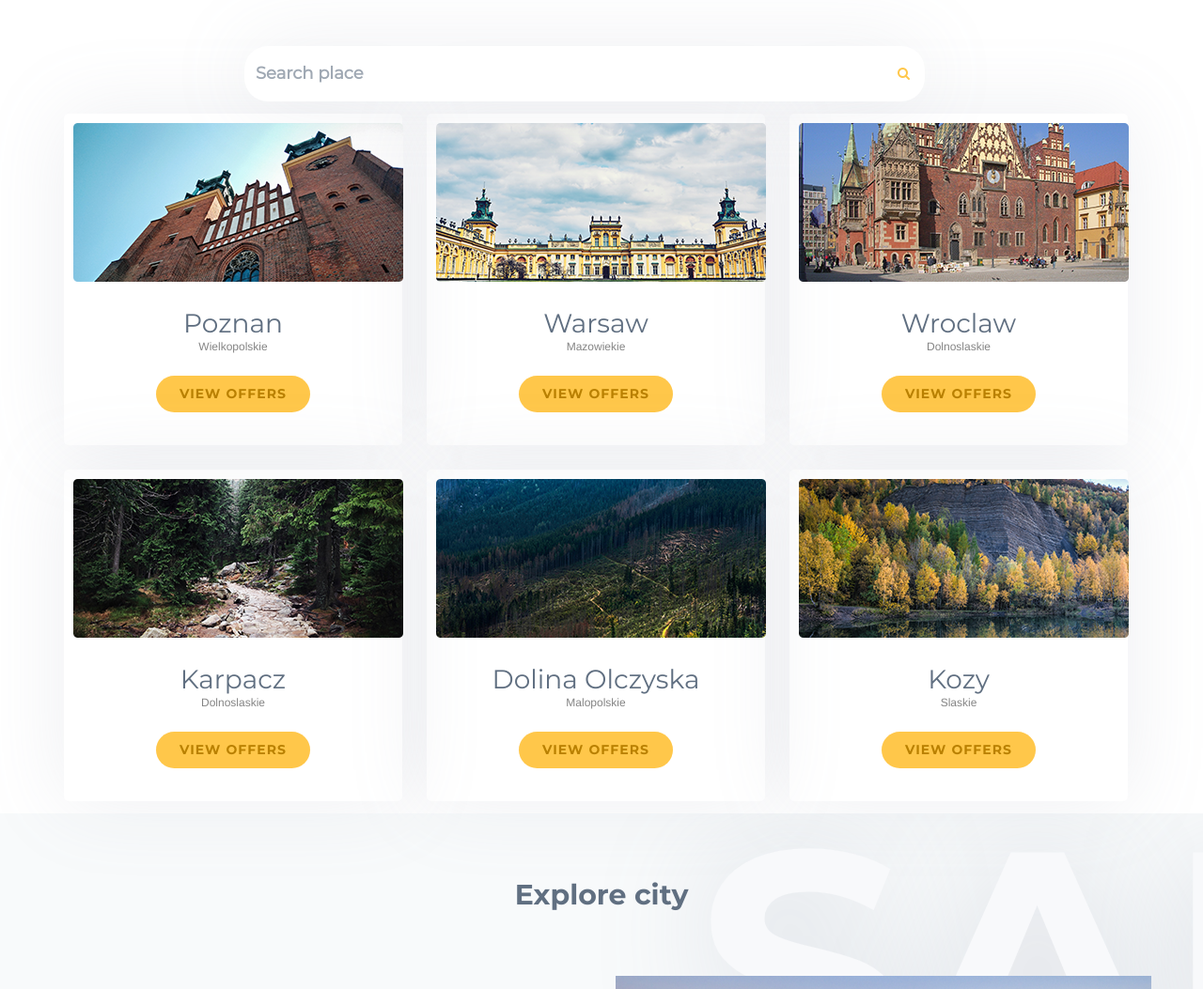
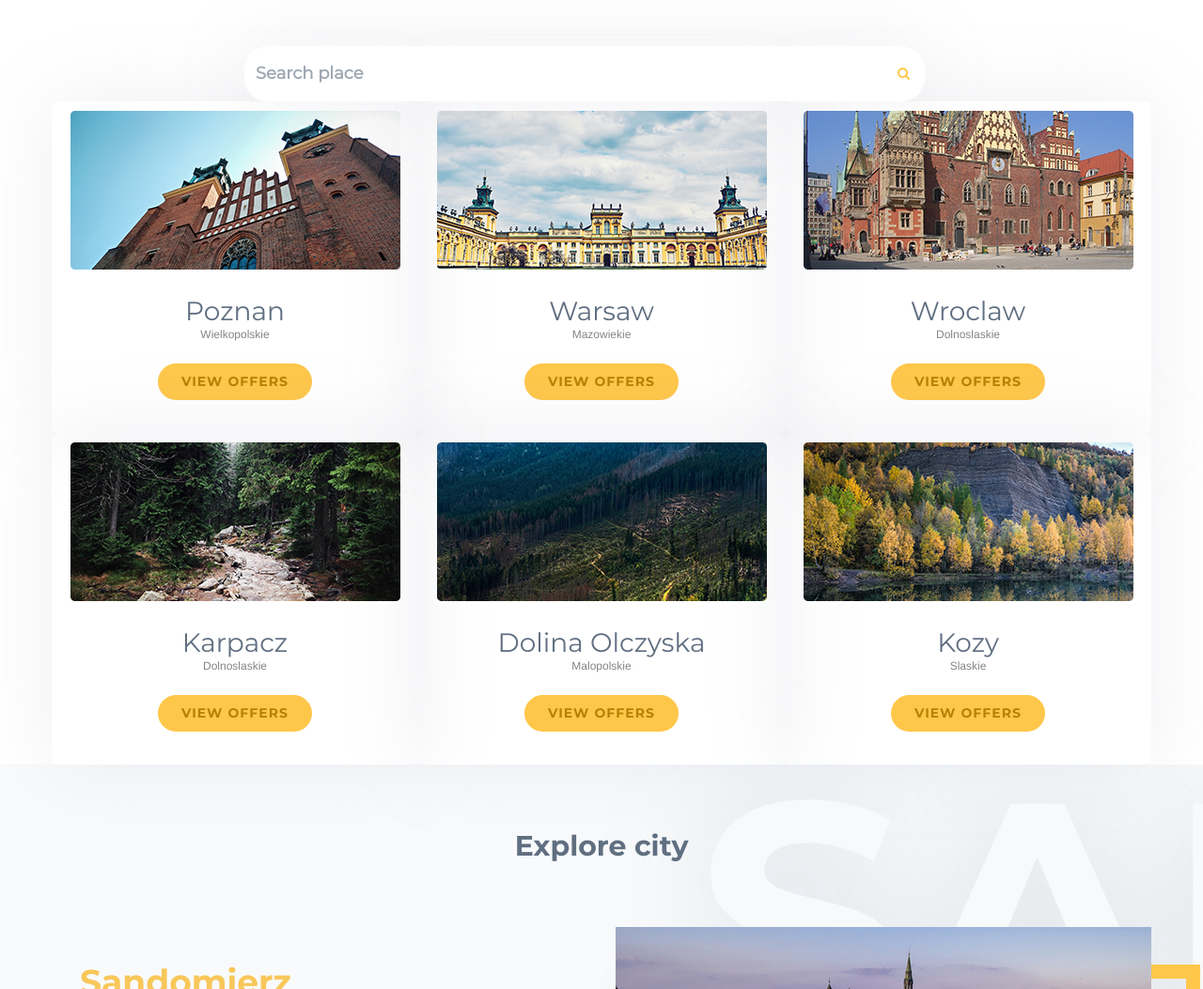
Before and after one commit to V-rina/Polind_test, a plain HTML site: page index.html in a window 1280 px wide. Shown: the part 1036-2089 px from the top of the page at 94% size. Drawn offline with nearby package versions, Linux system fonts and the light colour scheme.

Commit message:
changes size of search blocks

```diff
--- a/index.html
+++ b/index.html
@@ -43,37 +43,37 @@
              </span>
         </form>
 		<div id="cities" class="row" >
-			<div class="col-sm-5 col-lg-4">
+			<div class="col-sm-12 col-lg-4">
 				<img src="images/Poznan.png" alt="Poznan">
 				<p class="city_title">Poznan</p>
 				<p>Wielkopolskie</p>
 				<button class="yellow_button">VIEW OFFERS</button>
 			</div>
-			<div class="col-sm-5 col-lg-4">
+			<div class="col-sm-12 col-lg-4">
 				<img src="images/Warsaw.png" alt="Warsaw">
 				<p class="city_title">Warsaw</p>
 				<p>Mazowiekie</p>
 				<button class="yellow_button">VIEW OFFERS</button>
 			</div>
-			<div class="col-sm-5 col-lg-4">
+			<div class="col-sm-12 col-lg-4">
 				<img src="images/Wroclaw.png" alt="Wroclaw">
 				<p class="city_title">Wroclaw</p>
 				<p>Dolnoslaskie</p>
 				<button class="yellow_button">VIEW OFFERS</button>
 			</div>
-			<div class="col-sm-5 col-lg-4">
+			<div class="col-sm-12 col-lg-4">
 				<img src="images/Karpacz.png" alt="Karpacz">
 				<p class="city_title">Karpacz</p>
 				<p>Dolnoslaskie</p>
 				<button class="yellow_button">VIEW OFFERS</button>
 			</div>
-			<div class="col-sm-5 col-lg-4">
+			<div class="col-sm-12 col-lg-4">
 				<img src="images/Dolina.png" src="Dolina">
 				<p class="city_title">Dolina Olczyska</p>
 				<p>Malopolskie</p>
 				<button class="yellow_button">VIEW OFFERS</button>
 			</div>
-			<div class="col-sm-5 col-lg-4">
+			<div class="col-sm-12 col-lg-4">
 				<img src="images/Kozy.png" alt="Kozy">
 				<p class="city_title">Kozy</p>
 				<p>Slaskie</p>
--- a/styles/style.css
+++ b/styles/style.css
@@ -217,8 +217,6 @@ font-size: 30px;
 	padding:10px;
 	box-shadow: 0 0 85px rgba(141, 148, 169, 0.15);
 	border-radius: 5px;
-	width: 360px;
-    margin: 13px;
 }
 
 #cities div img{
```
